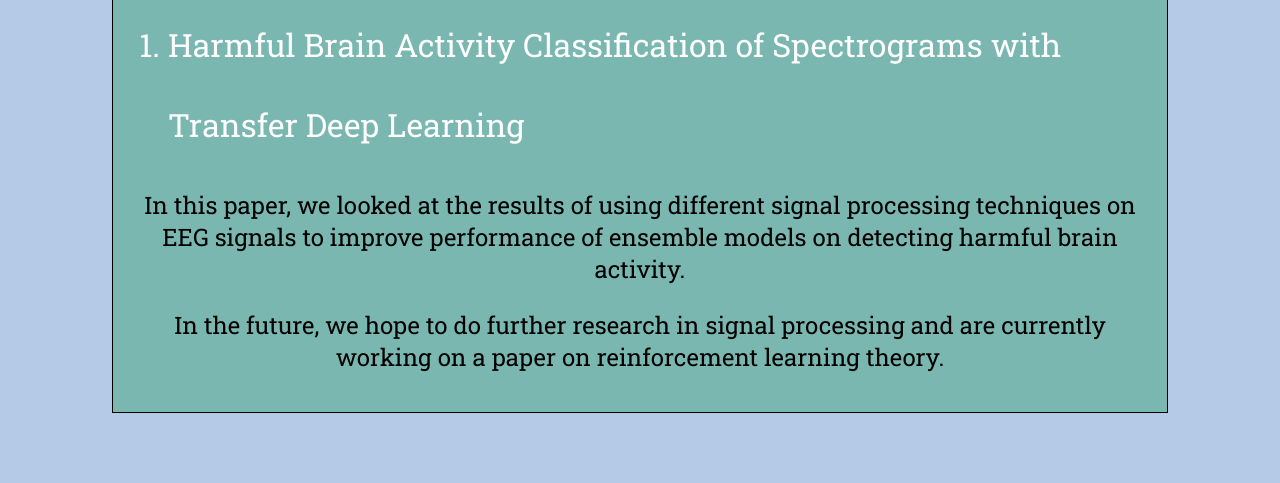
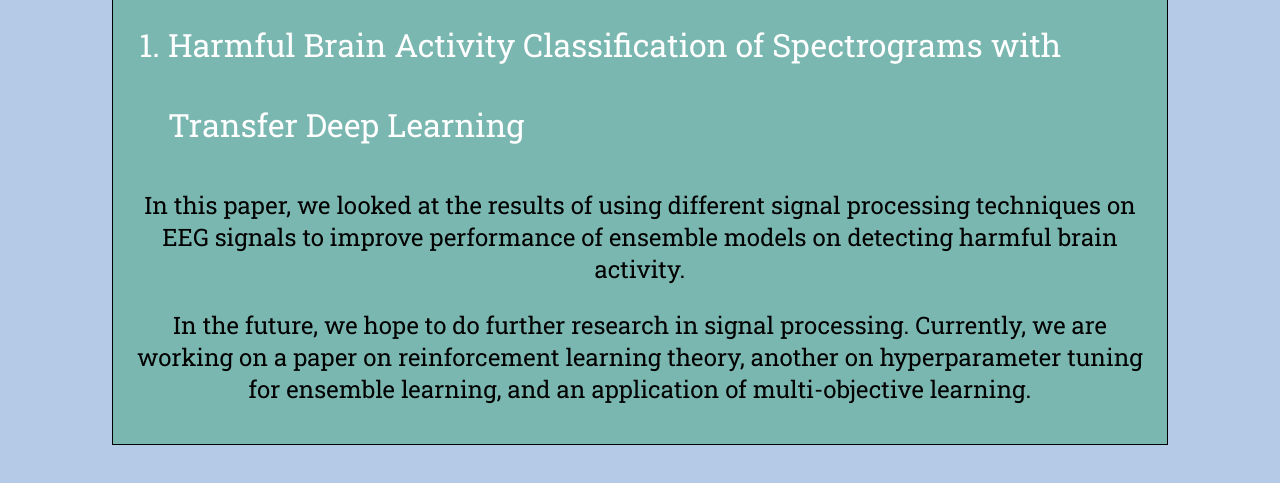
Before and after one commit to reknahs/NeptuneResearchSite, a plain HTML site: page publications.html in a window 1280 px wide. Shown: the part 393-876 px from the top of the page. Drawn offline with nearby package versions, Linux system fonts and the light colour scheme.

Commit message:
Update publications.html

```diff
--- a/publications.html
+++ b/publications.html
@@ -40,7 +40,7 @@
         <a href="https://assets.researchsquare.com/files/rs-4294555/v1_covered_b6ce6235-5503-4615-af39-3ad147b70f02.pdf?c=1713818961"><li>Harmful Brain Activity Classification of Spectrograms with Transfer Deep Learning</li></a>
       </ol>
       <p>In this paper, we looked at the results of using different signal processing techniques on EEG signals to improve performance of ensemble models on detecting harmful brain activity. </p>
-      <p>In the future, we hope to do further research in signal processing and are currently working on a paper on reinforcement learning theory. </p>
+      <p>In the future, we hope to do further research in signal processing. Currently, we are working on a paper on reinforcement learning theory, another on hyperparameter tuning for ensemble learning, and an application of multi-objective learning. </p>
 
     </div>
 
```
